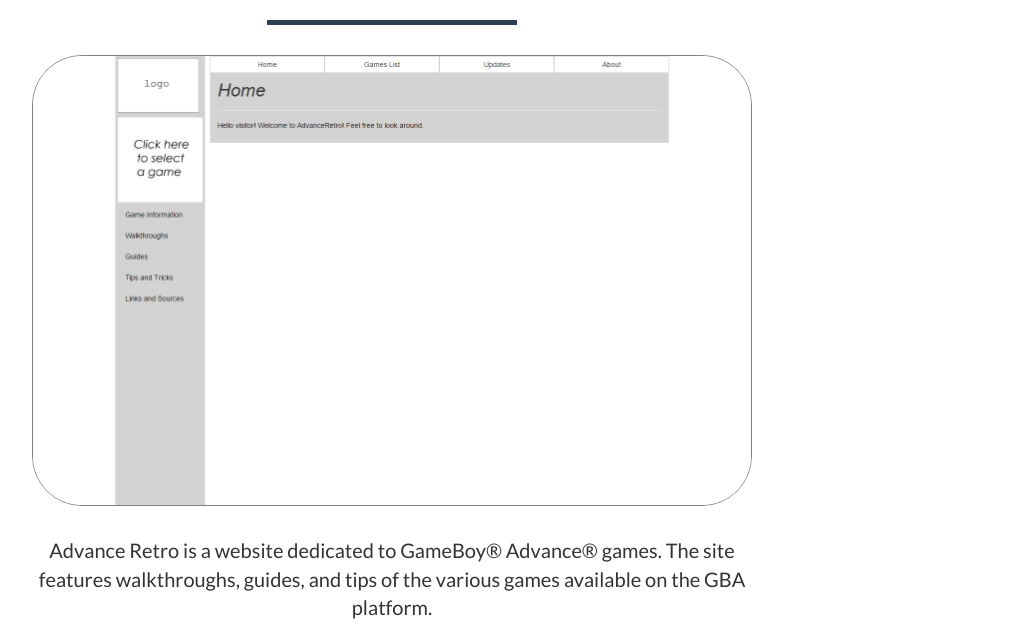
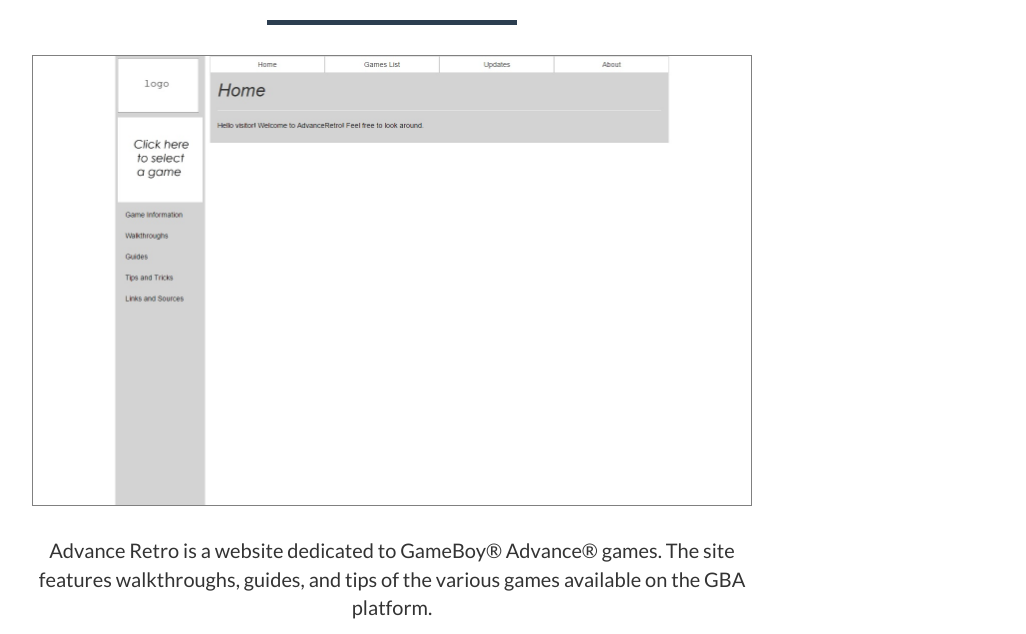
Before and after one commit to chitamitan/chitamitan.github.io, a website: page index.html in a window 1280 px wide. Both pictures are taken after a click on the link 250 px from the left and 968 px from the top of the page. Shown: the part 734-1368 px from the top of the page, without its empty margins (248-1274 px from the left). Drawn offline with nearby package versions, Linux system fonts and the light colour scheme; files that its build step writes are made by us from their sources.

Commit message:
Update index.html

```diff
--- a/index.html
+++ b/index.html
@@ -301,7 +301,7 @@
                         <div class="modal-body">
                             <h2>AdvanceRetro</h2>
                             <hr class="star-primary">
-                            <img src="advance-retro.jpg" class="img-responsive img-centered" alt="AdvanceRetro Home" style="border: 1px solid gray; border-radius: 50px">
+                            <img src="advance-retro.jpg" class="img-responsive img-centered" alt="AdvanceRetro Home" style="border: 1px solid gray">
                             <p>Advance Retro is a website dedicated to GameBoy® Advance® games. The site features walkthroughs, guides, and tips of the various games available on the GBA platform.</p>
                             <p>Link: <a href="https://chitamitan.github.io/advanceretro.com">Visit Website</a></p>
                             Date uploaded: October 14, 2016
```
